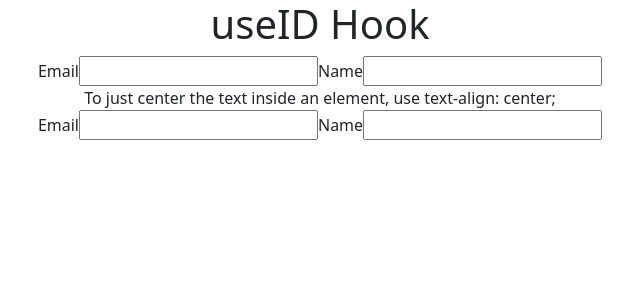
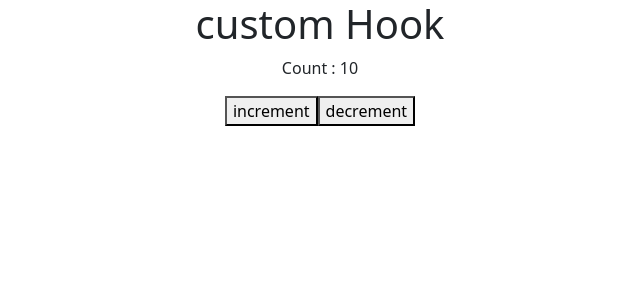
Before and after one commit to TaimoorAli77/code4Education, a React (Create React App) app: page / in a window 1280 px wide. Shown: the top 300 px of the page, without its empty margins (320-960 px from the left). Built offline with nearby package versions, Linux system fonts and the light colour scheme.

Commit message:
custom hook

```diff
--- a/src/App.js
+++ b/src/App.js
@@ -1,22 +1,13 @@
-import React, { useEffect, useId } from 'react'
-import List from './List'
-import Email from './Email';
+import React from 'react'
+import CounterComp from './CounterComp';
 
 const App = () => {
-  const id = useId()
 
-  useEffect(() => {
-    console.log(id)
-  })
   return (
     <div style={{ textAlign: "center" }}>
-      <h1>useID Hook </h1>
+      <h1>custom Hook </h1>
+      <CounterComp />
 
-      <Email />
-      <article>
-        To just center the text inside an element, use text-align: center;
-      </article>
-      <Email />
 
     </div>
   )
--- a/src/CounterComp.js
+++ b/src/CounterComp.js
@@ -1,11 +1,12 @@
 import React from 'react';
 import useCounter from './useCounter';
 const CounterComp = () => {
-    const [count, increment, decrement] = useCounter()
-    console.log(useCounter)
+    const { count, increment, decrement } = useCounter(10,5)
     return (
         <>
-            <p>Count : </p>
+            <p>Count : {count}</p>
+            <button onClick={increment}>increment</button>
+            <button onClick={decrement}>decrement</button>
 
         </>
     );
--- a/src/useCounter.js
+++ b/src/useCounter.js
@@ -5,6 +5,7 @@
     const increment = () => {
         setCount(count + step)
     }
+
 
     const decrement = () => {
         setCount(count - step)
```
Also changed, not shown: inf.txt.
